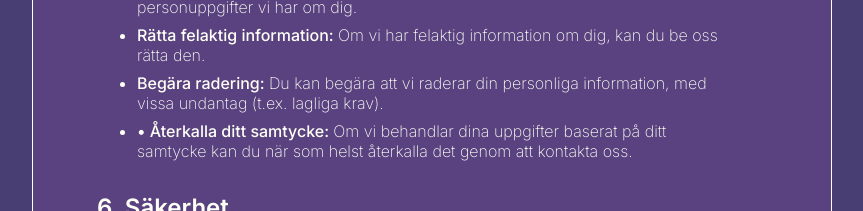
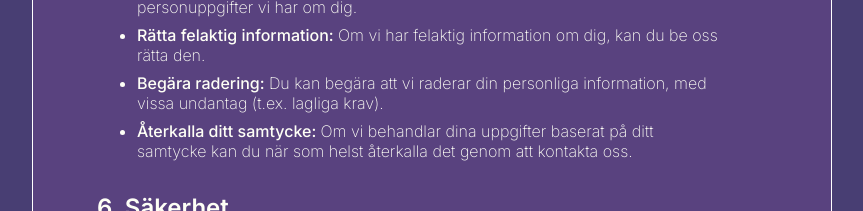
Before and after one commit to CarolineVarsaga/lupinkampen, a React (Vite) app in the folder client/: page /#/integritetspolicy in a window 1280 px wide. Shown: the part 1400-1611 px from the top of the page, without its empty margins (208-1071 px from the left). Built offline with nearby package versions, Linux system fonts and the light colour scheme; no server answers.

Commit message:
✏️ fix typo

```diff
--- a/client/src/views/PrivacyPolicyPage.tsx
+++ b/client/src/views/PrivacyPolicyPage.tsx
@@ -110,7 +110,7 @@ const PrivacyPolicyPage = () => {
                 personliga information, med vissa undantag (t.ex. lagliga krav).
               </li>
               <li>
-                <span>• Återkalla ditt samtycke: </span>Om vi behandlar dina
+                <span>Återkalla ditt samtycke: </span>Om vi behandlar dina
                 uppgifter baserat på ditt samtycke kan du när som helst
                 återkalla det genom att kontakta oss.
               </li>
```
